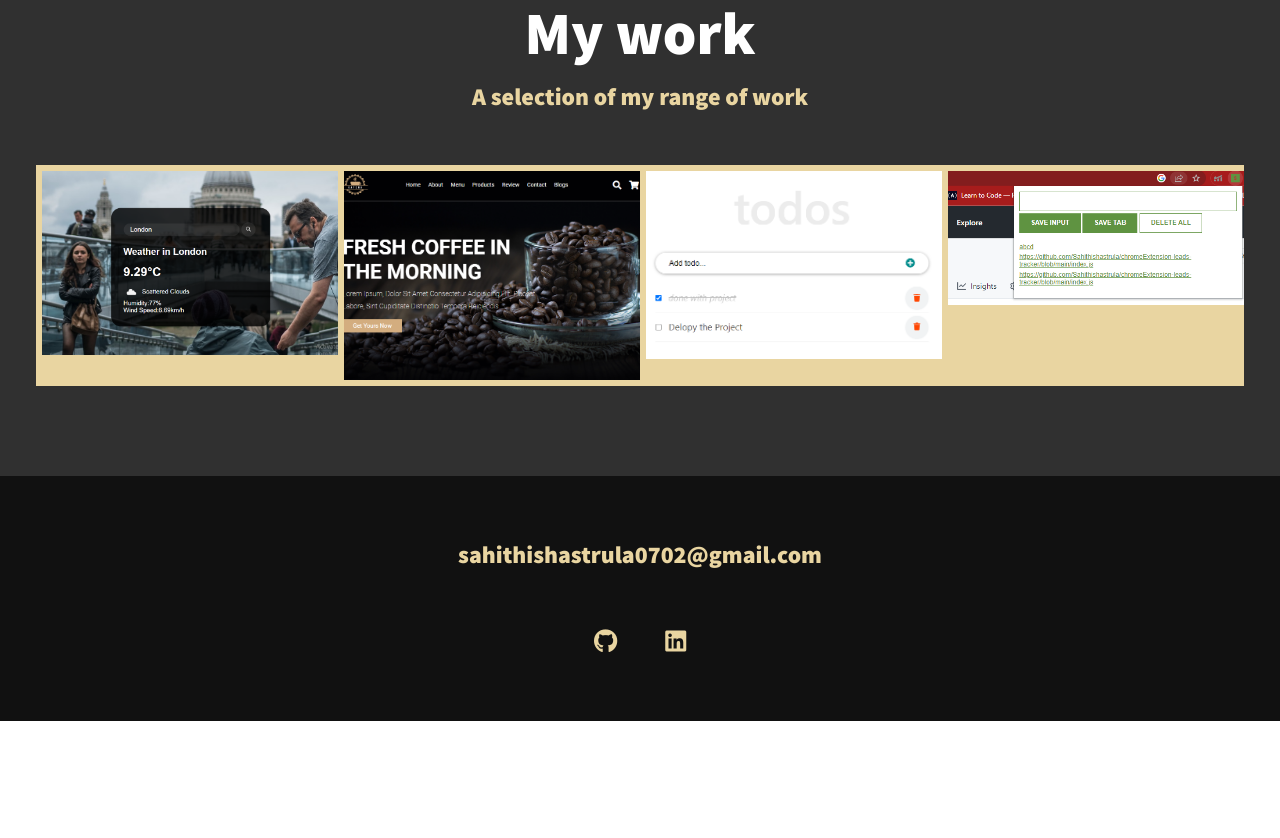
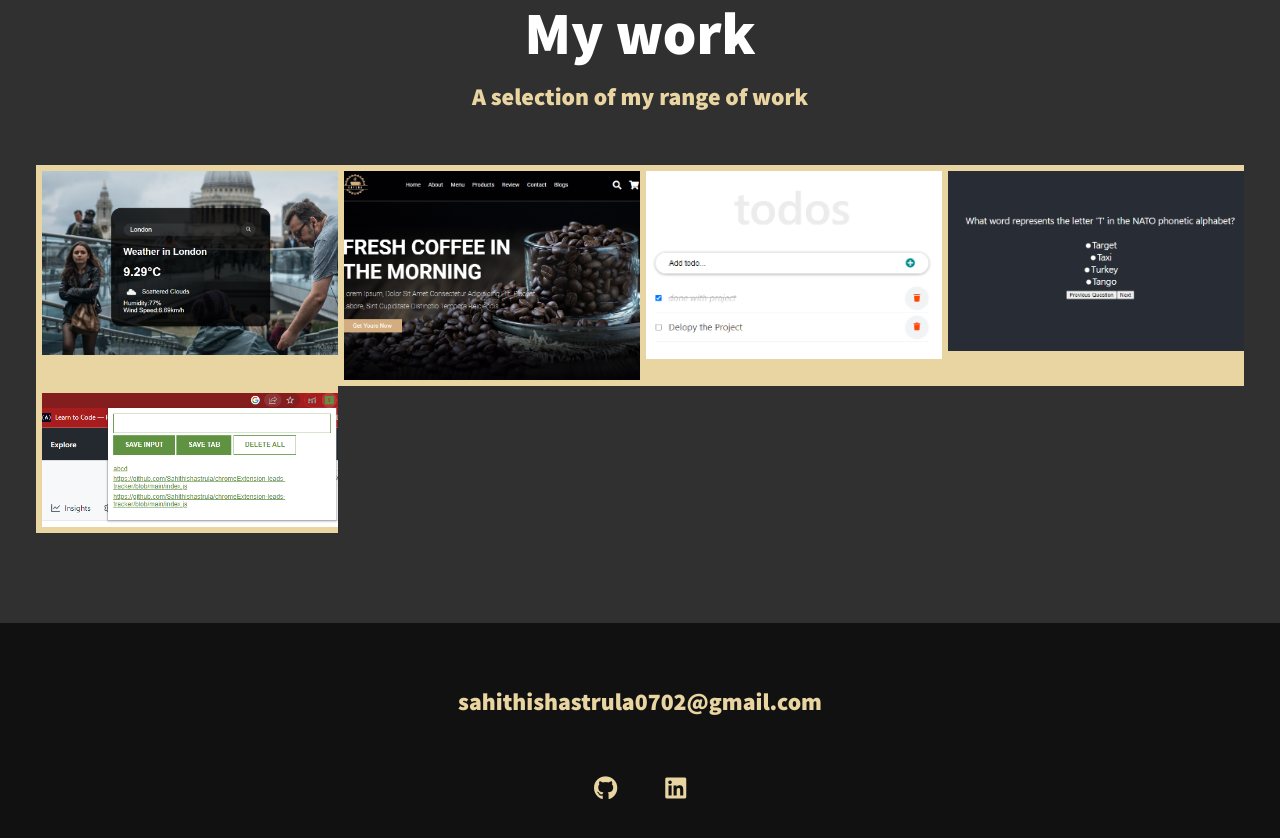
Before and after one commit to Sahithishastrula/PortfolioSite, a plain HTML site: page index.html in a window 1280 px wide. Shown: the part 2131-2969 px from the top of the page. Before the commit the page ends 2852 px from the top, so only its background shows below. Drawn offline with nearby package versions, Linux system fonts and the light colour scheme.

Commit message:
quizz commit

```diff
--- a/index.html
+++ b/index.html
@@ -102,6 +102,10 @@
                     <img src="img/Todos-react.PNG" alt="" class="portfolio__img">
                 </a>
 
+                <a href="https://sahithishastrula.github.io/Sample-react-tsx-quizz/" class="portfolio__item">
+                    <img src="img/quizz-app.PNG" alt="" class="portfolio__img">
+                </a>
+
                 <!-- Portfolio item 04 -->
                 <a href="https://tracker-sample.netlify.app/" class="portfolio__item">
                     <img src="img/chromess.PNG" alt="" class="portfolio__img">
```
Also changed, not shown: img/quizz-app.PNG (added), 1 other file.
